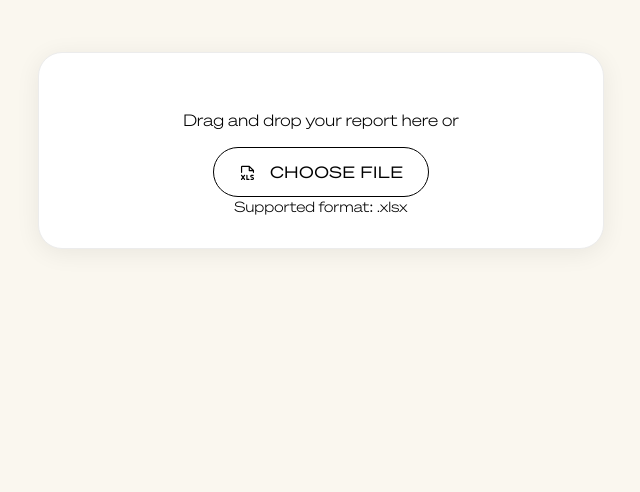
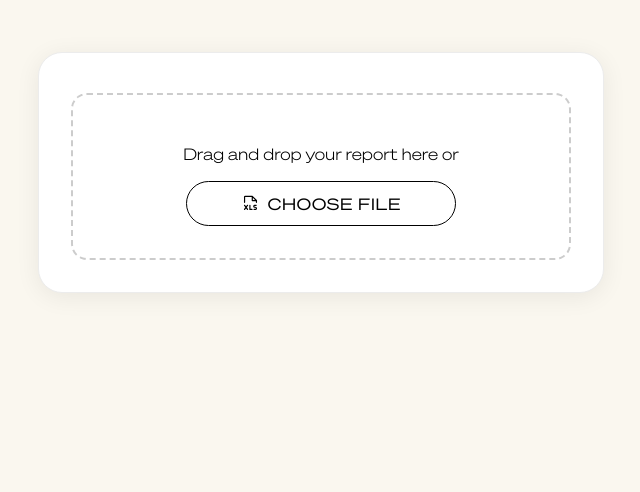
Before and after one commit to g0tMarks/Batch, a Flask app: page /upload in a window 1280 px wide. Shown: the part 76-568 px from the top of the page, without its empty margins (319-959 px from the left). Run offline with Flask 2, Linux system fonts and the light colour scheme; the visitor is signed in with stand-in values (Sample User, id 1).

Commit message:
fixed upload buttons

```diff
--- a/templates/upload.html
+++ b/templates/upload.html
@@ -96,15 +96,22 @@
             background: none;
             border: 1px solid #000;
             color: #000;
-            padding: 0.8rem 1.5rem;
+            padding: 0.8rem 2.2rem;
             font-size: 1rem;
             cursor: pointer;
             transition: all 0.3s ease;
             text-decoration: none;
-            display: inline-block;
+            display: inline-flex;
+            align-items: center;
+            justify-content: center;
             border-radius: 2rem;
             text-transform: uppercase;
             letter-spacing: 0.05em;
+            width: 270px;
+            height: 45px;
+            line-height: 1;
+            white-space: nowrap;
+            overflow: hidden;
         }
         .button:hover, .download-button:hover {
             background: #000;
@@ -171,6 +178,26 @@
                 padding: 1.5rem 0.5rem 1.5rem 0.5rem;
             }
         }
+        .button:hover img {
+            filter: brightness(0) invert(1);
+        }
+        .button:disabled img {
+            filter: brightness(0.5);
+        }
+        .drag-drop-area {
+            border: 2px dashed #ccc;
+            border-radius: 1rem;
+            padding: 2rem;
+            text-align: center;
+            transition: all 0.3s ease;
+            background: #fff;
+        }
+        .drag-drop-area.drag-over {
+            border-color: #000;
+            background: #f8f8f8;
+            transform: scale(1.02);
+            box-shadow: 0 4px 12px rgba(0,0,0,0.1);
+        }
     </style>
 </head>
 <body>
@@ -191,7 +218,6 @@
                         <img src="{{ url_for('static', filename='icons/file-xls.svg') }}" alt="Choose Files" style="width: 1.2em; height: 1.2em; vertical-align: middle; margin-right: 0.5em;">
                         Choose File
                     </button>
-                    <div class="file-info">Supported format: .xlsx</div>
                     <div class="selected-file" id="selectedFile">
                         <span>Selected file: <span class="selected-file-name" id="selectedFileName"></span></span>
                         <button type="button" class="remove-file" onclick="removeFile()" style="display: none;">
@@ -245,16 +271,16 @@
                     break;
                 case 'upload':
                     actionButton.innerHTML = `
-                        <img src="{{ url_for('static', filename='icons/cloud-arrow-up.svg') }}" alt="Upload" class="button-icon">
-                        <span class="button-text">Upload</span>
+                        <img src="{{ url_for('static', filename='icons/cloud-arrow-up.svg') }}" alt="Upload" style="width: 1.2em; height: 1.2em; vertical-align: middle; margin-right: 0.5em;">
+                        Upload
                     `;
                     actionButton.onclick = handleUpload;
                     actionButton.type = 'button';
                     break;
                 case 'generate':
                     actionButton.innerHTML = `
-                        <img src="{{ url_for('static', filename='icons/magic-wand.svg') }}" alt="Generate" class="button-icon">
-                        <span class="button-text">Generate Report</span>
+                        <img src="{{ url_for('static', filename='icons/magic-wand.svg') }}" alt="Generate" style="width: 1.2em; height: 1.2em; vertical-align: middle; margin-right: 0.5em;">
+                        Generate Report
                     `;
                     actionButton.onclick = handleGenerate;
                     actionButton.type = 'button';
@@ -302,7 +328,7 @@
                     const successMessage = document.createElement('div');
                     successMessage.className = 'alert alert-success mt-3';
                     successMessage.textContent = 'File uploaded successfully!';
-                    actionButton.parentNode.insertBefore(successMessage, actionButton);
+                    actionButton.parentNode.insertBefore(successMessage, actionButton.nextSibling);
 
                     // Remove success message after 3 seconds
                     setTimeout(() => {
@@ -336,6 +362,9 @@
         }
 
         function handleGenerate() {
+            // Disable the button while generating
+            actionButton.disabled = true;
+
             progressContainer.style.display = 'block';
             progressBar.style.width = '0%';
             // Hide download button
@@ -360,13 +389,19 @@
                     progressBar.style.width = progress + '%';
                 }
             }, 500);
+
             fetch('/generate', {
                 method: 'POST',
                 headers: {
                     'Content-Type': 'application/json',
                 }
             })
-            .then(response => response.json())
+            .then(response => {
+                if (!response.ok) {
+                    throw new Error('Network response was not ok');
+                }
+                return response.json();
+            })
             .then(data => {
                 clearInterval(interval);
                 clearInterval(processingInterval);
@@ -377,6 +412,8 @@
                     generatedFilename = data.download_url.split('/').pop();
                     downloadContainer.style.display = 'block';
                     actionButton.style.display = 'none';
+                } else {
+                    throw new Error(data.message || 'Failed to generate report');
                 }
                 setTimeout(() => {
                     progressContainer.style.display = 'none';
@@ -389,6 +426,8 @@
                 progressBar.style.backgroundColor = '#dc3545';
                 document.getElementById('processingText').style.display = 'none';
                 statusMessage.textContent = 'Error: ' + error.message;
+                actionButton.disabled = false;
+                updateButton('generate');
             });
         }
 
@@ -433,11 +472,11 @@
         });
 
         function highlight(e) {
-            dragDropArea.classList.add('border-primary');
+            dragDropArea.classList.add('drag-over');
         }
 
         function unhighlight(e) {
-            dragDropArea.classList.remove('border-primary');
+            dragDropArea.classList.remove('drag-over');
         }
 
         dragDropArea.addEventListener('drop', handleDrop, false);
```
Also changed, not shown: 3 other files.
